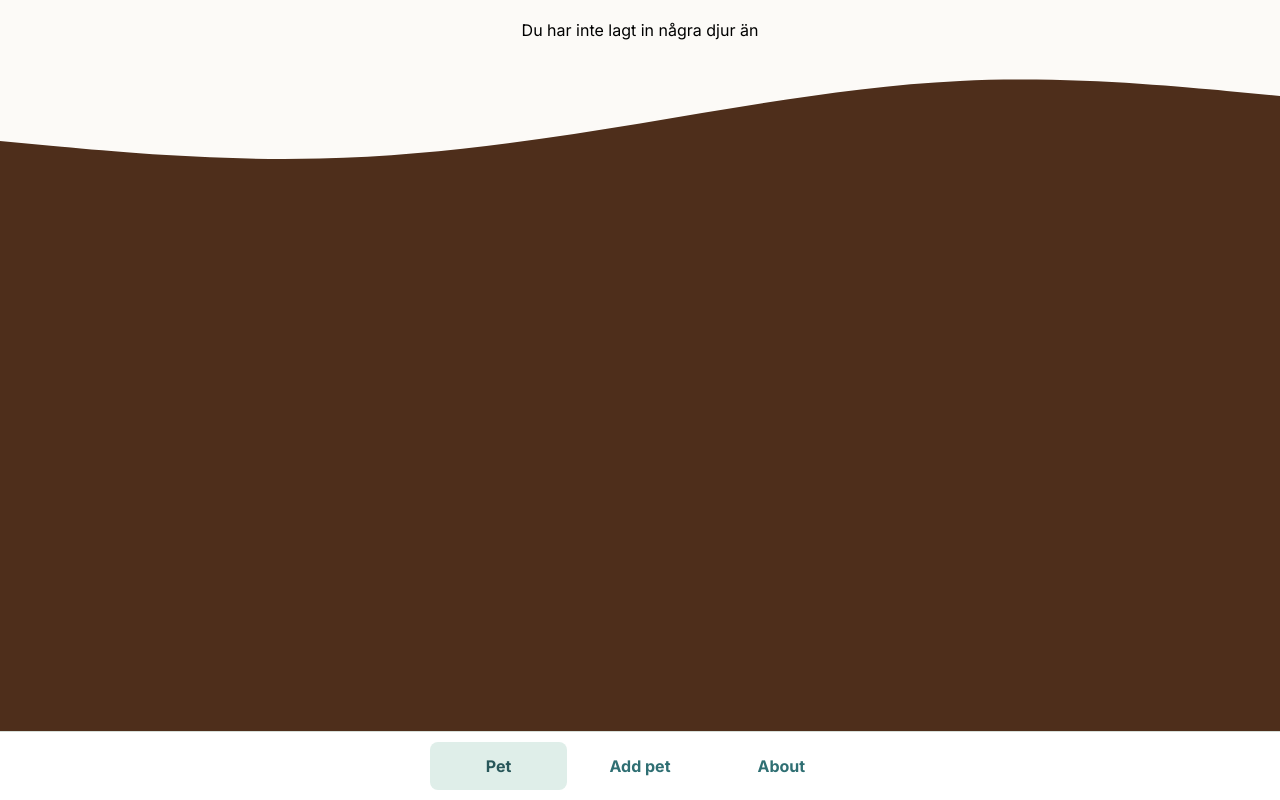
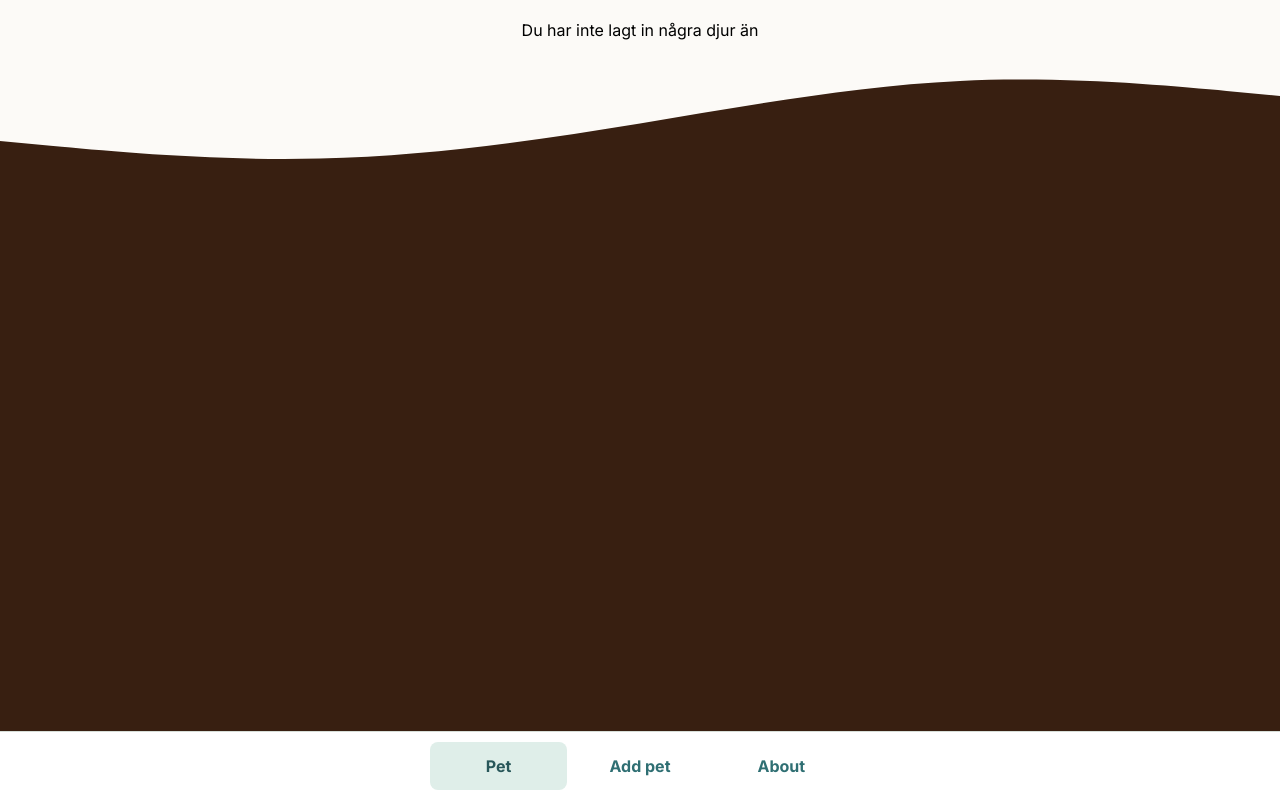
Before and after one commit to LadyLockheed/pet-pwa, a React (Vite) app: page / in a window 1280 px wide. Built offline with nearby package versions, Linux system fonts and the light colour scheme.

Commit message:
Change colors in layout

```diff
--- a/src/components/Layout.tsx
+++ b/src/components/Layout.tsx
@@ -12,7 +12,7 @@ export default function Layout({ children }: LayoutProps) {
 			<BackgroundLayer aria-hidden="true">
 				<Wave viewBox="0 0 1440 320" preserveAspectRatio="none">
 					<path
-						fill={colors.background}
+						fill={colors.pageBg}
 						fillOpacity="1"
 						d="M0,192L60,202.7C120,213,240,235,360,229.3C480,224,600,192,720,154.7C840,117,960,75,1080,64C1200,53,1320,75,1380,85.3L1440,96L1440,320L1380,320C1320,320,1200,320,1080,320C960,320,840,320,720,320C600,320,480,320,360,320C240,320,120,320,60,320L0,320Z"
 					/>
@@ -33,7 +33,7 @@ const Wrapper = styled.div({
 	display: 'flex',
 	flexDirection: 'column',
 	alignItems: 'center',
-	backgroundColor: colors.background,
+	backgroundColor: colors.pageBg,
 	padding: '20px',
 });
 
```
